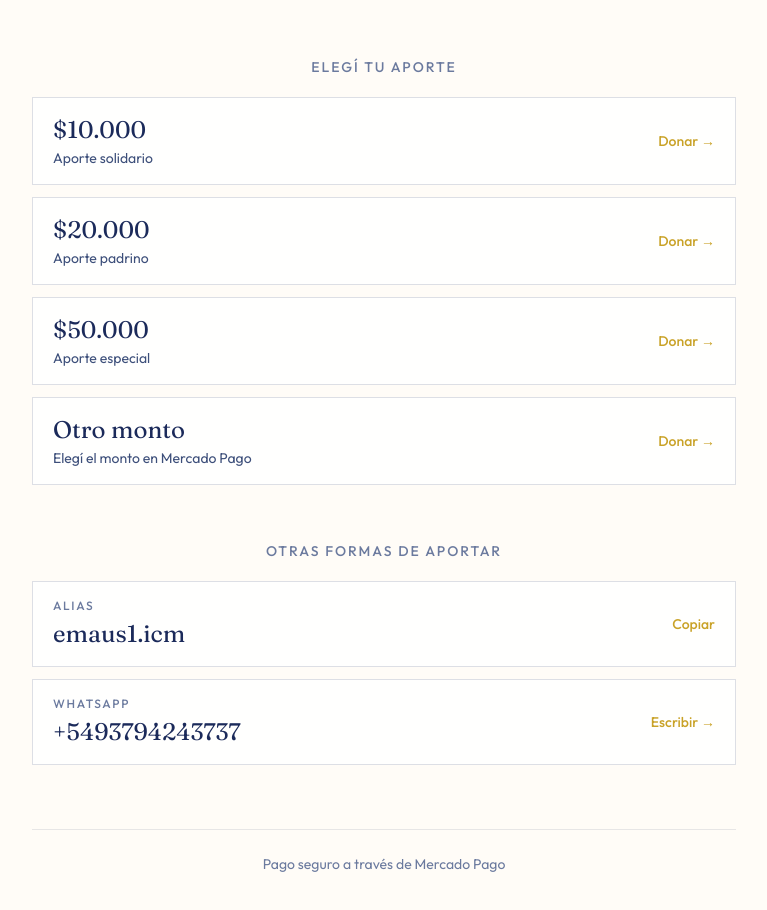
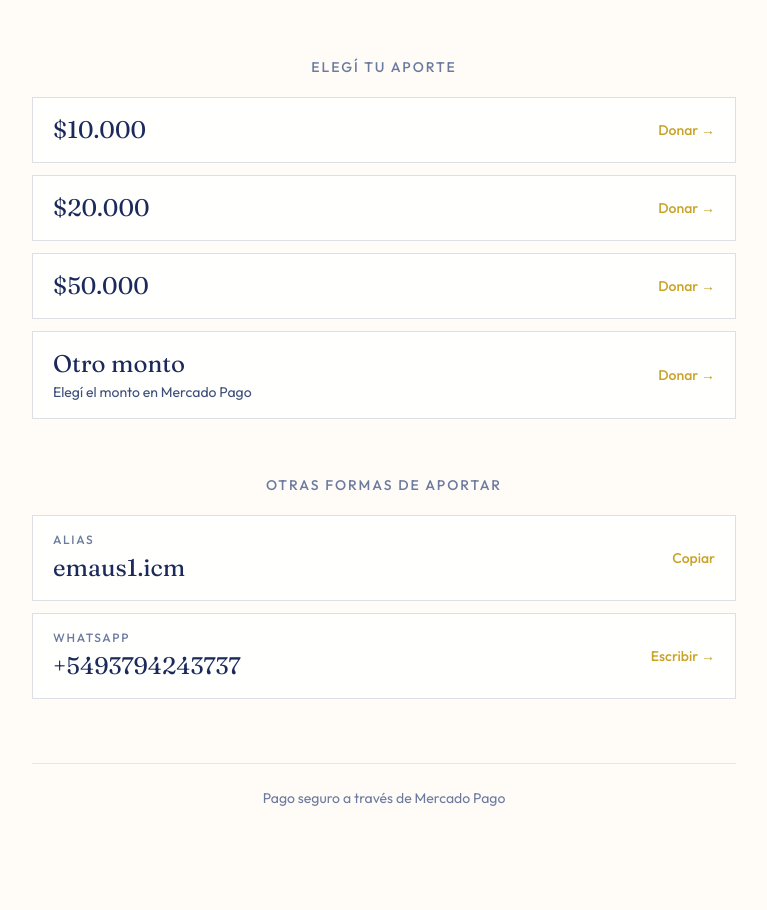
Before and after one commit to Emilianowav/emaus-padrinaje, a Next.js app: page / in a window 1280 px wide. Shown: the part 1029-1939 px from the top of the page, without its empty margins (256-1023 px from the left). After the commit the page ends 1893 px from the top, so only its background shows below. Built offline with nearby package versions, Linux system fonts and the light colour scheme.

Commit message:
Remove descriptions from fixed-amount donation cards.

```diff
--- a/src/components/DonationButtons.tsx
+++ b/src/components/DonationButtons.tsx
@@ -16,7 +16,9 @@ export function DonationButtons() {
             >
               <div>
                 <p className="font-display text-2xl text-navy/40">{option.label}</p>
-                <p className="mt-0.5 text-sm text-navy-muted">{option.description}</p>
+                {option.description ? (
+                  <p className="mt-0.5 text-sm text-navy-muted">{option.description}</p>
+                ) : null}
               </div>
               <span className="text-xs uppercase tracking-wider text-navy-muted">
                 Link pendiente
@@ -37,9 +39,11 @@ export function DonationButtons() {
               <p className="font-display text-2xl text-navy transition-colors group-hover:text-cream">
                 {option.label}
               </p>
-              <p className="mt-0.5 text-sm text-navy-soft transition-colors group-hover:text-gold-soft">
-                {option.description}
-              </p>
+              {option.description ? (
+                <p className="mt-0.5 text-sm text-navy-soft transition-colors group-hover:text-gold-soft">
+                  {option.description}
+                </p>
+              ) : null}
             </div>
             <span className="text-sm font-medium text-gold transition-colors group-hover:text-gold-soft">
               Donar →
--- a/src/config/donations.ts
+++ b/src/config/donations.ts
@@ -52,19 +52,19 @@ export const DONATION_OPTIONS: DonationOption[] = [
   {
     id: "10000",
     label: "$10.000",
-    description: "Aporte solidario",
+    description: "",
     url: "https://mpago.la/1MKzW8q",
   },
   {
     id: "20000",
     label: "$20.000",
-    description: "Aporte padrino",
+    description: "",
     url: "https://mpago.la/28vdSXT",
   },
   {
     id: "50000",
     label: "$50.000",
-    description: "Aporte especial",
+    description: "",
     url: "https://mpago.la/1S3WZj5",
   },
   {
```
